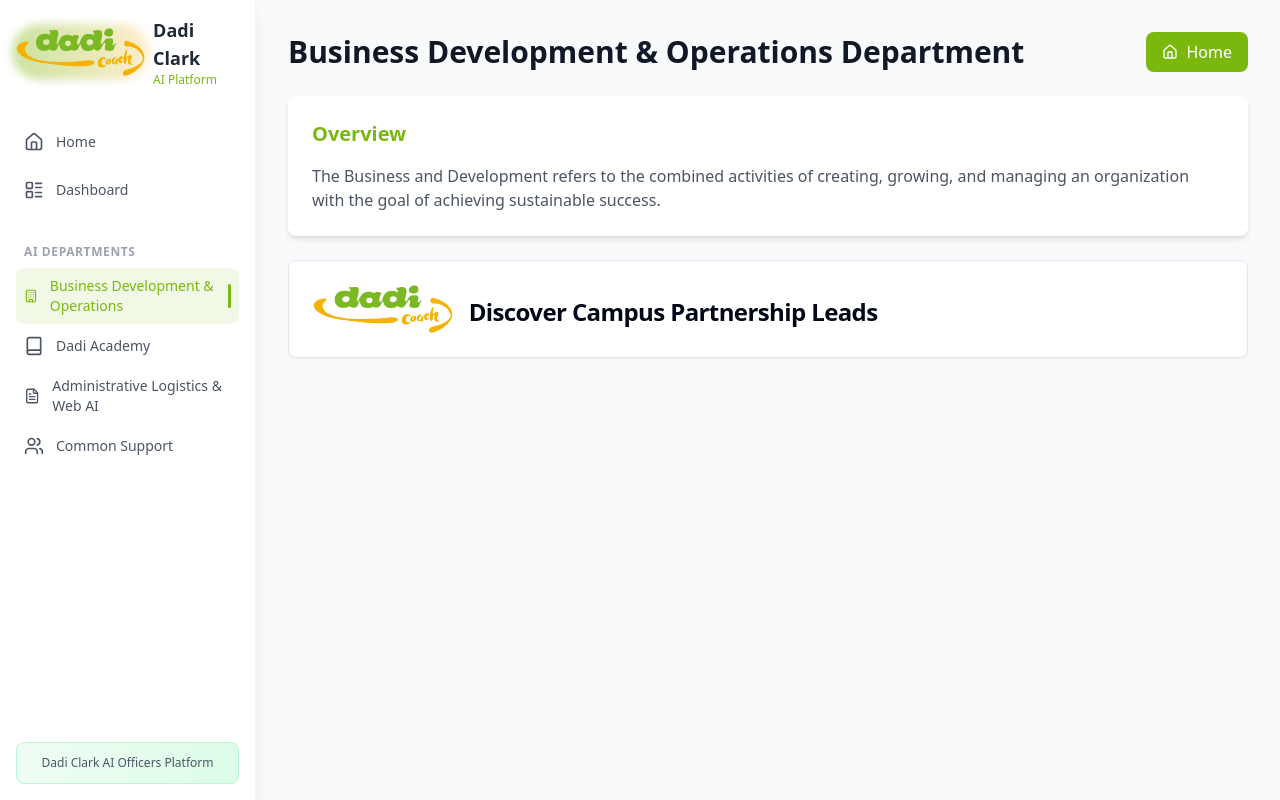
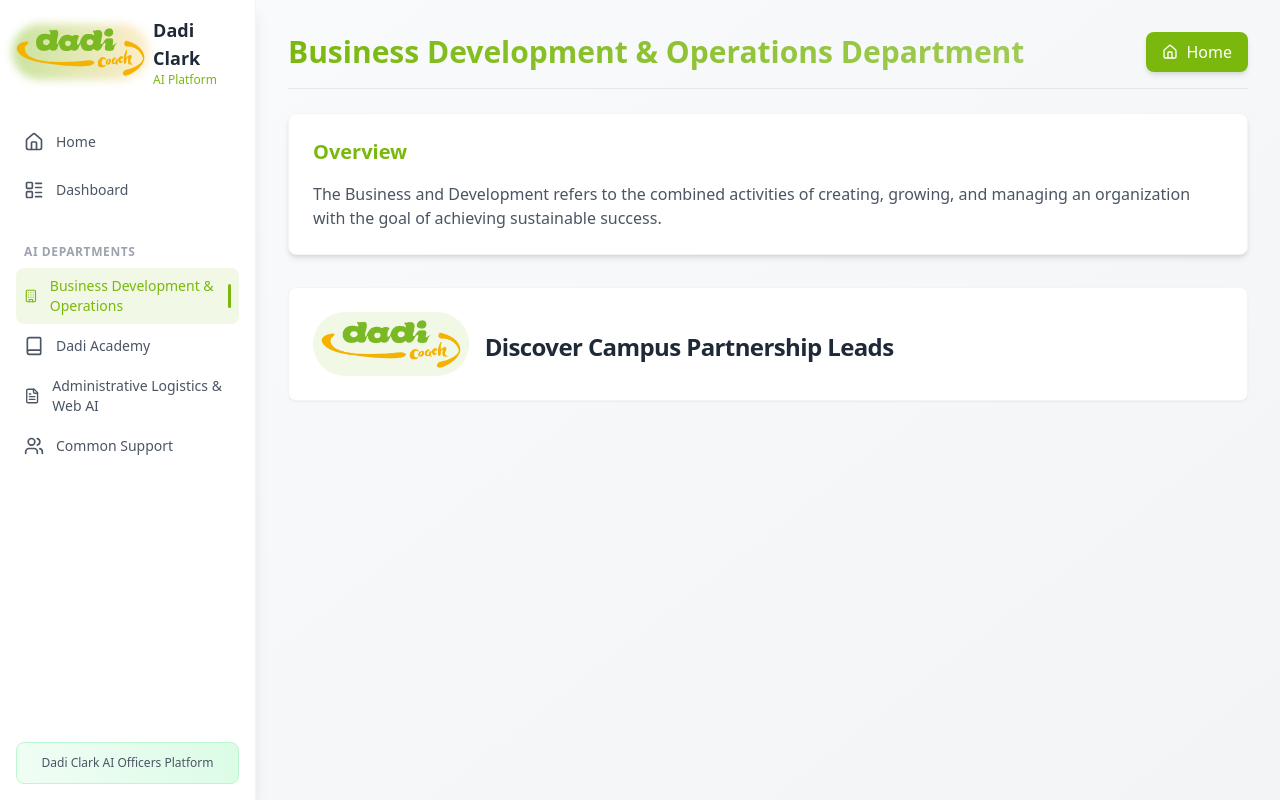
Before and after one commit to 0211IkeVenLouie/dadi-clark-nexus-agents, a React (Vite) app: page /business in a window 1280 px wide. Built offline with nearby package versions, Linux system fonts and the light colour scheme.

Commit message:
Update Business.tsx

```diff
--- a/src/pages/Business.tsx
+++ b/src/pages/Business.tsx
@@ -1,4 +1,3 @@
-
 import { Card, CardHeader, CardTitle } from "@/components/ui/card";
 import { useState } from "react";
 import { Link } from "react-router-dom";
@@ -7,26 +6,22 @@ import { Home } from "lucide-react";
 const Business = () => {
   const [showAgent, setShowAgent] = useState(false);
 
-  const handleCardClick = () => {
-    setShowAgent(true);
-  };
-
   return (
-    <div className="p-8">
-      <div className="flex justify-between items-center mb-6">
-        <h1 className="text-3xl font-bold text-gray-900">
+    <div className="p-8 bg-gradient-to-br from-gray-50 to-gray-100 min-h-screen">
+      <div className="flex justify-between items-center mb-6 border-b pb-4 border-gray-200">
+        <h1 className="text-3xl font-bold text-gray-900 bg-clip-text text-transparent bg-gradient-to-r from-primary to-primary/70">
           Business Development & Operations Department
         </h1>
         <Link
           to="/"
-          className="inline-flex items-center gap-2 px-4 py-2 rounded-lg bg-primary text-white hover:bg-primary/90 transition-colors"
+          className="inline-flex items-center gap-2 px-4 py-2 rounded-lg bg-primary text-white hover:bg-primary/90 transition-all shadow-md hover:shadow-lg"
         >
           <Home className="w-4 h-4" />
           <span>Home</span>
         </Link>
       </div>
 
-      <div className="bg-white rounded-lg shadow-md p-6 mb-6">
+      <div className="bg-white rounded-lg shadow-md p-6 mb-8 hover:shadow-lg transition-all border border-gray-100">
         <h2 className="text-xl font-semibold text-primary mb-4">Overview</h2>
         <p className="text-gray-600">
           The Business and Development refers to the combined activities of creating, growing, and managing
@@ -34,22 +29,34 @@ const Business = () => {
         </p>
       </div>
 
+      {/* Agent Block */}
       {!showAgent ? (
         <Card
-          className="cursor-pointer hover:shadow-lg transition-shadow"
-          onClick={handleCardClick}
+          className="cursor-pointer hover:shadow-lg transition-all mb-6 border border-gray-100 transform hover:-translate-y-1"
+          onClick={() => setShowAgent(true)}
         >
           <CardHeader className="flex flex-row items-center gap-4">
-            <img
-              src="/lovable-uploads/8396e346-a650-4c23-8183-77878816d11b.png"
-              alt="Dadi Coach"
-              className="h-12"
-            />
-            <CardTitle>Discover Campus Partnership Leads</CardTitle>
+            <div className="bg-primary/10 p-2 rounded-full">
+              <img
+                src="/lovable-uploads/8396e346-a650-4c23-8183-77878816d11b.png"
+                alt="Dadi Coach"
+                className="h-12"
+              />
+            </div>
+            <CardTitle className="text-gray-800">Discover Campus Partnership Leads</CardTitle>
           </CardHeader>
         </Card>
       ) : (
-        <div className="rounded-lg overflow-hidden shadow-md" style={{ minHeight: '700px' }}>
+        <div className="rounded-lg overflow-hidden shadow-md mb-6 border border-gray-200" style={{ minHeight: '700px' }}>
+          <div className="bg-primary/10 p-3 flex justify-between items-center">
+            <h3 className="font-medium text-gray-800">Discover Campus Partnership Leads</h3>
+            <button
+              onClick={() => setShowAgent(false)}
+              className="text-gray-600 hover:text-primary"
+            >
+              Close
+            </button>
+          </div>
           <iframe
             src="https://udify.app/chat/m75K1BaMwITSJQ7i"
             style={{ width: '100%', height: '100%', minHeight: '700px' }}
```
